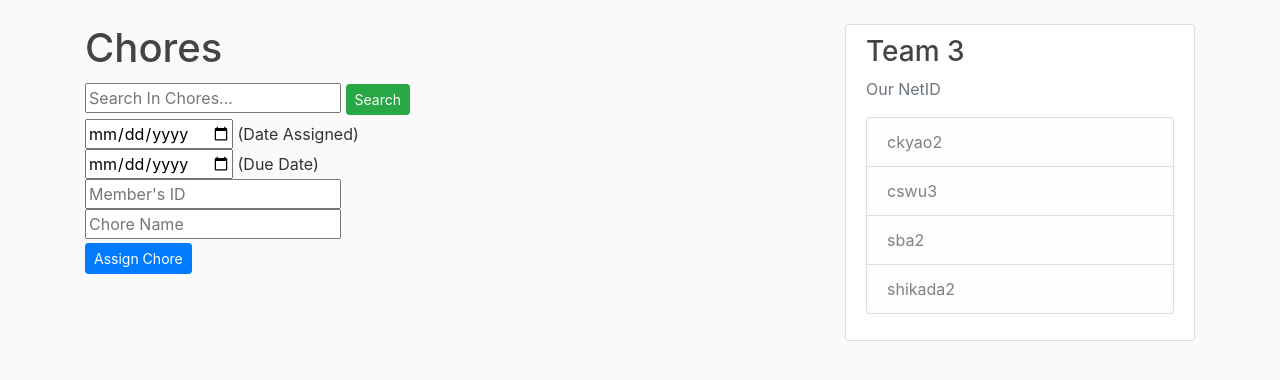
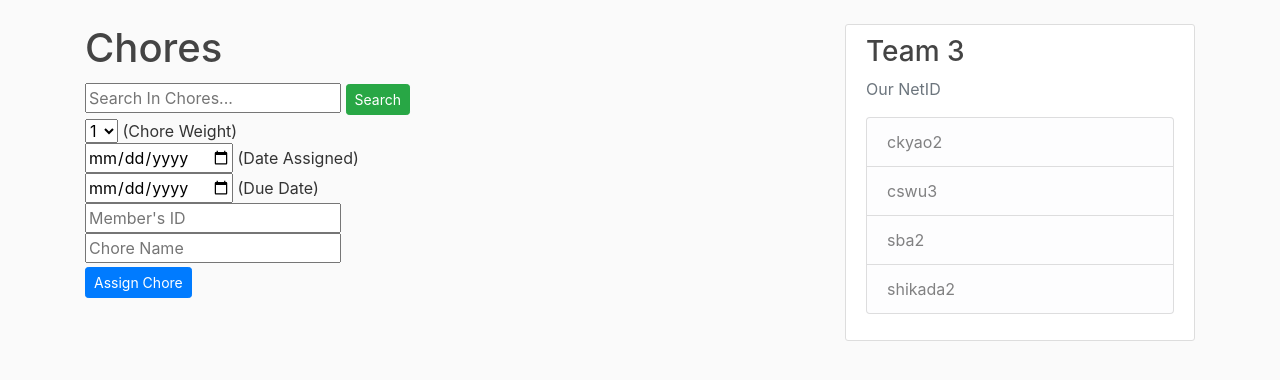
Before and after one commit to christinewoo/411_final_project, a Django app: page /chores/ in a window 1280 px wide. Shown: the part 56-436 px from the top of the page. Run offline with Django 3.2, Linux system fonts and the light colour scheme; data that the repository does not hold is empty; some libraries are stand-ins or nearby versions.

Commit message:
mongodb integrated

```diff
--- a/Backend/dozenDuty/dozenDuty_app/templates/dozenDuty_app/chores.html
+++ b/Backend/dozenDuty/dozenDuty_app/templates/dozenDuty_app/chores.html
@@ -9,6 +9,15 @@
 
         <form action="/chores/add/" method="post">
             {% csrf_token %}
+            <div>
+                <select name="weight" id="weight">
+                    <option value="1"> 1 </option>
+                    <option value="2"> 2 </option>
+                    <option value="3"> 3 </option>
+                    <option value="4"> 4 </option>
+                    <option value="5"> 5 </option>
+                </select> (Chore Weight)
+            </div>
             <div>
                 <div>
                     <input type="date" name="assignDate"> (Date Assigned)
@@ -35,21 +44,31 @@
         <article class="media content-section">
           <div class="media-body">
             <div class="article-metadata">
-              <a class="mr-2" href="#">{{ chore.1 }}</a>
-              <small class="text-dark">{{ chore.2 }}</small>
-              <small class="text-muted"> assigned on </small>
+              <a class="mr-2" href="#">{{ chore.2 }}</a>
+              <small class="text-muted"> Assigned on </small>
               <small class="text-success">{{ chore.3|date:"F d, Y" }}</small>
             </div>
             <h2>
                 <h3 class="article-title">
-                    Status of {{ chore.1 }}: {{ chore.5 }}
+                    {{ chore.1 }}
                     <form action="/chores/{{chore.0}}/detail/" style="display: inline;"method="post">
                         {% csrf_token %}
-                        <input class="btn btn-warning btn-sm mt-1 mb-1" type="submit" value="View Details"/>
+                        <input class="btn btn-warning btn-sm mt-1 mb-1" type="submit" style="float: right;" value="View Details"/>
                     </form>
                 </h3>
             </h2>
-            <small class='text-danger'>This item should be done by {{ chore.4|date:"F d, Y" }}</small>
+            <div>
+                <text> Status: </text>
+                {% if chore.5 == "DONE" %}
+                    <text class='text-success'> {{ chore.5 }} </text>
+                {% elif chore.5 == "IN PROGRESS" %}
+                    <text class='text-warning'> {{ chore.5 }} </text>
+                {% else %}
+                    <text class='text-danger'> {{ chore.5 }} </text>
+                {% endif %}
+                <br>
+                <text> Due Date: <b>{{ chore.4|date:"F d, Y" }}</b> </text>
+            </div>
           </div>
         </article>
     {% endfor %}
--- a/Backend/dozenDuty/dozenDuty_app/views.py
+++ b/Backend/dozenDuty/dozenDuty_app/views.py
@@ -1,6 +1,10 @@
 from django.shortcuts import render
 from django.db import connection
 from django.http import HttpResponseRedirect
+from pymongo import MongoClient
+
+client = MongoClient('localhost', 27017)
+mongodb = client['dozenduty_mongo']
 
 """ Main Page """
 def main(request):
@@ -79,17 +83,29 @@ def chores(request):
 
 def detailChores(request, id):
     with connection.cursor() as cursor:
-        cursor.execute("SELECT c.choreID, c.name, m.memberName, c.assignDate, c.dueDate, c.status FROM dozenDuty_app_chore as c LEFT JOIN dozenDuty_app_member as m on c.memberID=m.memberID WHERE c.choreID=%s",[id])
+        cursor.execute("SELECT c.choreID, c.name, m.memberName, c.assignDate, c.dueDate, c.status, c.weight FROM dozenDuty_app_chore as c LEFT JOIN dozenDuty_app_member as m on c.memberID=m.memberID WHERE c.choreID=%s",[id])
         chore = cursor.fetchone()
-    return render(request, 'dozenDuty_app/chores_detail.html',{'title':'Chores','chore': chore})
+    if (mongodb.choreList.find_one({'choreName':chore[1]})) is None:
+        tools = []
+    else:
+        tools = (mongodb.choreList.find_one({'choreName':chore[1]}))['toolsNeeded']
+    return render(request, 'dozenDuty_app/chores_detail.html',{'title':'Chores','chore': chore, 'tools': tools})
 
 def addChores(request):
     assign_date = request.POST['assignDate']
     due_date = request.POST['dueDate']
     member_id = request.POST['memberID']
     chore_name = request.POST['choreName']
+    chore_weight = request.POST['weight']
+    if mongodb.choreList.find_one({'choreName':chore_name}) is None:
+        mongodb.choreList.insert_one(
+            {
+                "choreName": chore_name,
+                "toolsNeeded": []
+            }
+        )
     with connection.cursor() as cursor:
-        cursor.execute('INSERT INTO dozenDuty_app_chore (memberID,name,assignDate,dueDate) VALUES(%s,%s,%s,%s)',[member_id,chore_name,assign_date,due_date])
+        cursor.execute('INSERT INTO dozenDuty_app_chore (memberID,name,assignDate,dueDate,weight) VALUES(%s,%s,%s,%s,%s)',[member_id,chore_name,assign_date,due_date,chore_weight])
     return HttpResponseRedirect('/chores/')
 
 def removeChores(request, id):
@@ -103,6 +119,8 @@ def updateChores(request, id):
     member_id = request.POST['memberID']
     due_date = request.POST['dueDate']
     cur_status = request.POST['status']
+    toolsNeeded = request.POST['tools']
+
     with connection.cursor() as cursor:
         if assign_date is not '':
             cursor.execute('UPDATE dozenDuty_app_chore SET assignDate=%s WHERE choreID=%s',[assign_date,id])
@@ -114,6 +132,14 @@ def updateChores(request, id):
             cursor.execute('UPDATE dozenDuty_app_chore SET dueDate=%s WHERE choreID=%s',[due_date,id])
         if cur_status is not '':
             cursor.execute('UPDATE dozenDuty_app_chore SET status=%s WHERE choreID=%s',[cur_status,id])
+        if toolsNeeded is not '':
+            tools_needed = toolsNeeded.split("; ")
+            mongodb.choreList.update_one(
+                {"choreName": chore_name},
+                {
+                    "$set": { "toolsNeeded": tools_needed }
+                }
+            )
     chore_detail_url = '/chores/' + str(id) + '/detail/'
     return HttpResponseRedirect(chore_detail_url)
 
@@ -121,7 +147,7 @@ def searchChores(request):
     name = request.GET.get('q')
     search_key = '%' + name + '%'
     with connection.cursor() as cursor:
-        cursor.execute("SELECT c.choreID, c.name, m.memberName, c.assignDate, c.dueDate, c.status FROM dozenDuty_app_chore as c LEFT JOIN dozenDuty_app_member as m on c.memberID=m.memberID WHERE c.name LIKE %s or m.memberName LIKE %s ORDER BY c.dueDate ASC",[search_key,search_key])
+        cursor.execute("SELECT c.choreID, c.name, m.memberName, c.assignDate, c.dueDate, c.status FROM dozenDuty_app_chore as c LEFT JOIN dozenDuty_app_member as m on c.memberID=m.memberID WHERE c.name LIKE %s or m.memberName LIKE %s or c.status LIKE %sORDER BY c.dueDate ASC",[search_key,search_key,search_key])
         chores = cursor.fetchall()
     return render(request, 'dozenDuty_app/chores_search_results.html', {'title':'Chores','chores': chores, 'name': name})
 
@@ -129,20 +155,20 @@ def searchChores(request):
 """ Members Page """
 def members(request):
     with connection.cursor() as cursor:
-        cursor.execute("SELECT mo.borrowerID, m.memberName, SUM(mo.amount) FROM dozenDuty_app_member m JOIN dozenDuty_app_money mo ON m.memberID=mo.borrowerID GROUP BY mo.borrowerID, m.memberName")
+        cursor.execute("SELECT mo.borrowerID, m.memberName, SUM(mo.amount) FROM dozenDuty_app_member m JOIN dozenDuty_app_money mo ON m.memberID=mo.borrowerID GROUP BY mo.borrowerID, m.memberName ORDER BY m.memberID")
         temp = cursor.fetchall()
         cursor.execute("SELECT * FROM dozenDuty_app_member")
         one_member = cursor.fetchone()
     members = []
-    if len(temp) == 0:
+    if len(temp) == 0 and one_member is not None:
         members.append((one_member[0], one_member[1], 0.00))
     else:
         members = list(temp)
         for i in range(len(temp)):
             if members[i][2] == 0:
-                members[i] = (members[i][0], members[i][4], round(members[i][2], 2))
+                members[i] = (members[i][0], members[i][1], round(members[i][2], 2))
             else:
-                members[i] = (members[i][0], members[i][4], round(members[i][2]*(-1), 2))
+                members[i] = (members[i][0], members[i][1], round(members[i][2]*(-1), 2))
     return render(request, 'dozenDuty_app/members.html', {'title':'Members','members': members})
 
 def detailMember(request, id):
@@ -190,13 +216,13 @@ def searchMember(request):
         cursor.execute("SELECT * FROM dozenDuty_app_member WHERE memberName LIKE %s",[search_key])
         one_member = cursor.fetchone()
     members = []
-    if len(temp) == 0:
+    if len(temp) == 0 and one_member is not None:
         members.append((one_member[0], one_member[1], 0.00))
     else:
         members = list(temp)
         for i in range(len(temp)):
             if members[i][2] == 0:
-                members[i] = (members[i][0], members[i][4], round(members[i][2], 2))
+                members[i] = (members[i][0], members[i][1], round(members[i][2], 2))
             else:
-                members[i] = (members[i][0], members[i][4], round(members[i][2]*(-1), 2))
+                members[i] = (members[i][0], members[i][1], round(members[i][2]*(-1), 2))
     return render(request, 'dozenDuty_app/members_search_results.html', {'title':'Members','members': members, 'name': name})
```
Also changed, not shown: Backend/dozenDuty/dozenDuty_app/templates/dozenDuty_app/chores_detail.html (+38 -8 lines).
